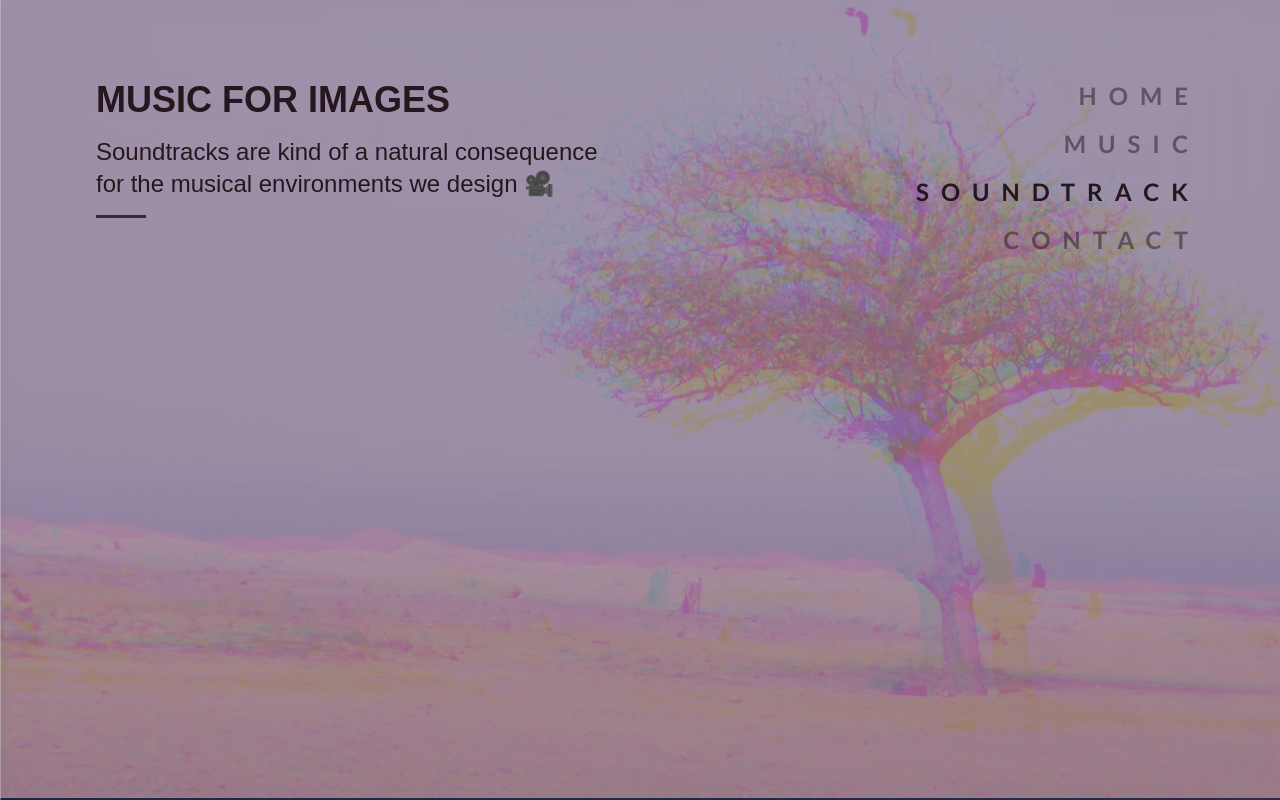
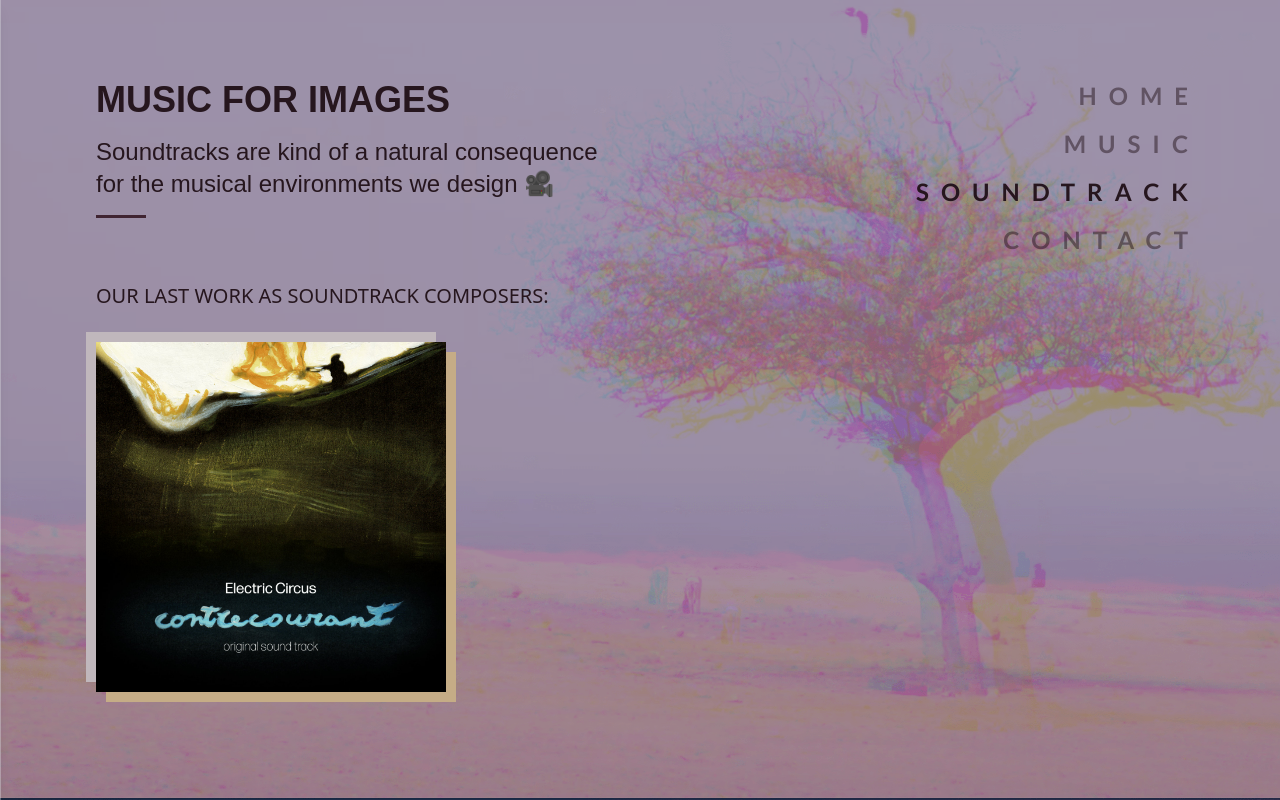
Before and after one commit to francescocretti/ec-website-next, a Next.js app: page /soundtrack in a window 1280 px wide. Built offline with nearby package versions, Linux system fonts and the light colour scheme; a web font is replaced by a local one.

Commit message:
sountrack page

```diff
--- a/pages/soundtrack.js
+++ b/pages/soundtrack.js
@@ -2,10 +2,12 @@ import { useState } from 'react';
 
 import Container from '../components/Container';
 
-import { useMountEffect } from '../hooks/toolkit';
+import image from '../assets/soundtrack-min.png';
 
-import image from '../assets/soundtrack-min.png';
-import SpotifyPlayer from '../components/SpotifyPlayer';
+import contrecourant from '../assets/contrecourant.jpg';
+
+import Image from 'next/image';
+import Link from 'next/link';
 
 const Music = () => {
   return (
@@ -14,20 +16,27 @@ const Music = () => {
       subtitle="Soundtracks are kind of a natural consequence <br /> for the musical environments we design 🎥"
     >
 
-      {/* <div>
-        <iframe
-          width="560"
-          height="315"
-          src="https://www.youtube.com/embed/videoseries?list=PLvhHQ2aO5FxEbo6ekUzZ8ywgz1Z52RU1c"
-          title="YouTube video player"
-          frameborder="0"
-          allow="accelerometer; autoplay; clipboard-write; encrypted-media; gyroscope; picture-in-picture"
-          allowfullscreen />
+      <div className='relative mt-16 flex flex-col'>
+
+        <h4 className='text-ec-grayred text-xl font-medium mb-8 uppercase'>
+          Our last work as soundtrack composers:
+        </h4>
+
+        <div
+          className='relative w-[350px] h-[350px] cursor-pointer transition-transform duration-700 hover:scale-105'
+          style={{
+            boxShadow: '10px 10px #C5AC86, -10px -10px #c0b7bc'
+          }}
+        >
+          <Link href="https://open.spotify.com/album/65H7I5Q53Tb6VD1ktkvLeB?si=Wv85S5TvSvW7yGQBCI3oeg">
+            <Image
+              src={contrecourant.src}
+              layout="fill"
+            />
+          </Link>
+        </div>
+
       </div>
-
-      <SpotifyPlayer
-        link="https://open.spotify.com/track/1P7v0HvyIC7VmQRAqHmoID?si=2ace308e1e1a4635"
-      /> */}
     </Container>
   );
 };
```
Also changed, not shown: assets/contrecourant.jpg (added).
